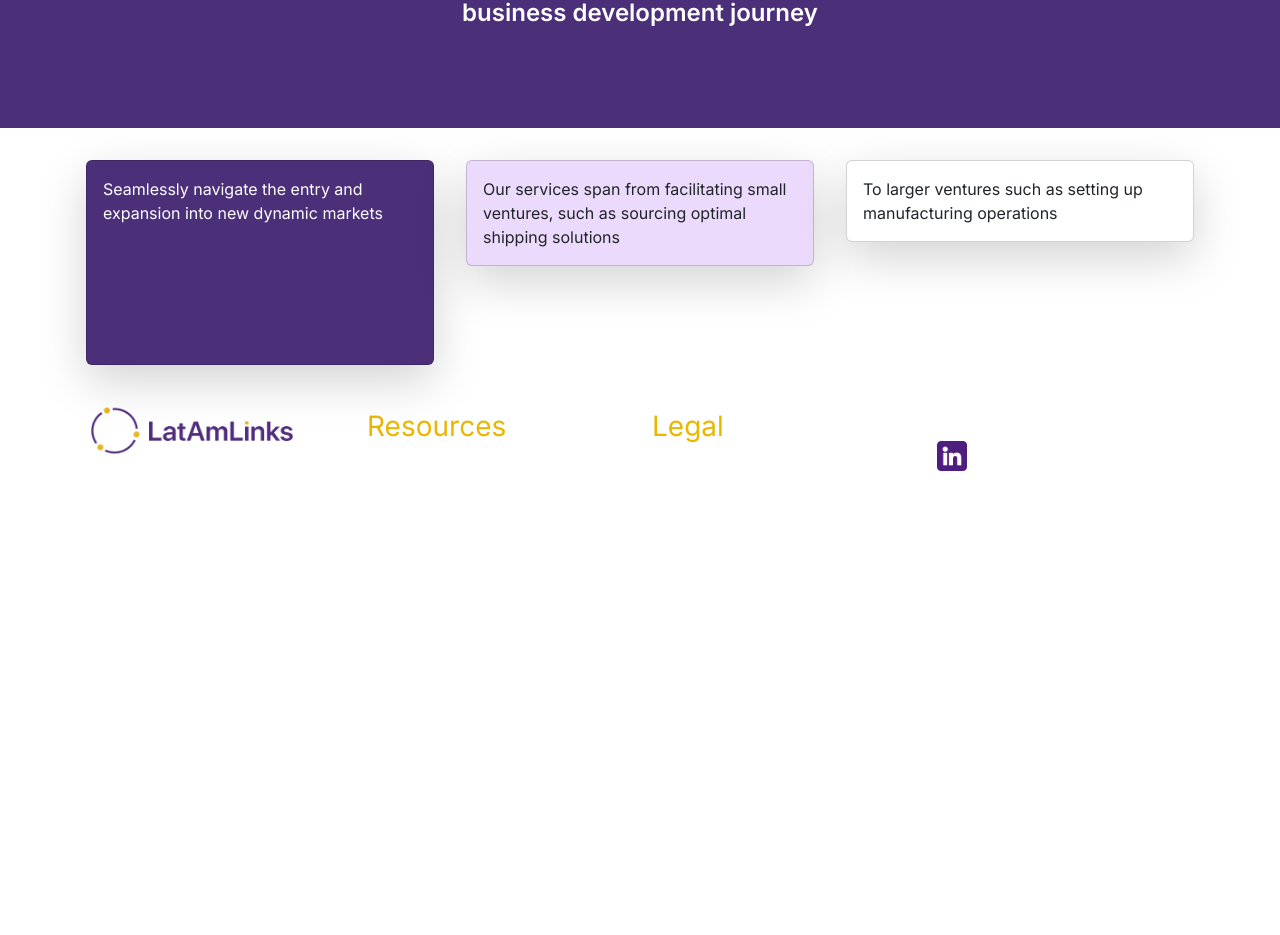
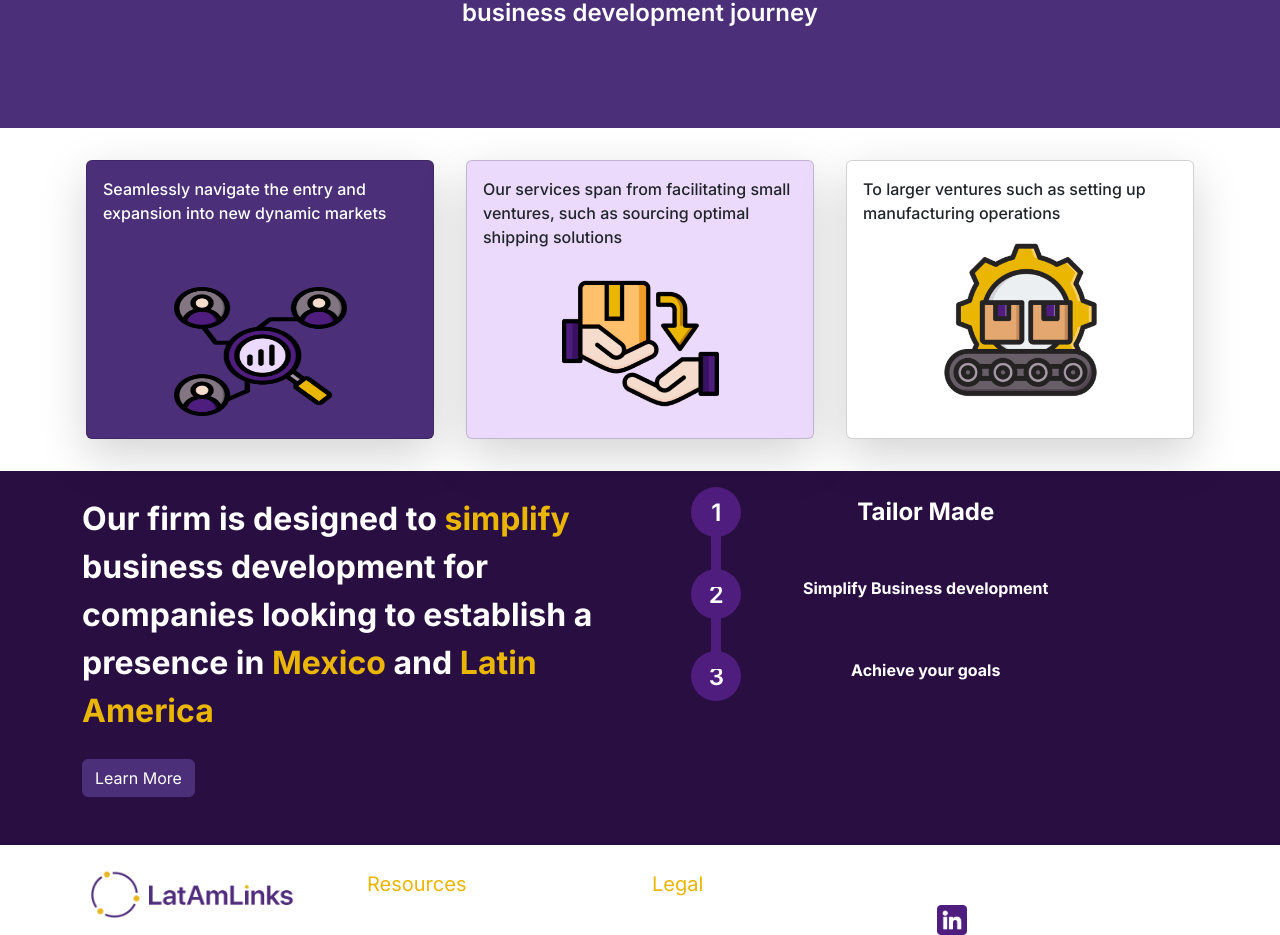
Before and after one commit to LATAMLINKS/LATAMLINKS.github.io, a Next.js app: page / in a window 1280 px wide. Shown: the part 848-1783 px from the top of the page. Before the commit the page ends 1319 px from the top, so only its background shows below. Built offline with nearby package versions, Linux system fonts and the light colour scheme.

Commit message:
first page done

```diff
--- a/src/app/page.tsx
+++ b/src/app/page.tsx
@@ -3,6 +3,9 @@ import Image from "next/image";
 import styles from "@/assets/css/home/styles.module.css"
 
 import logoCirculo from "../../public/assets/images/Logo_Circulo.png"
+import researchImage from "../../public/assets/images/HomePage/research-1.png"
+import dropShipingImage from "../../public/assets/images/HomePage/drop-shipping-1.png"
+import productionImage from "../../public/assets/images/HomePage/production-line-1.png"
 
 export default function Home() {
   return (
@@ -12,7 +15,7 @@ export default function Home() {
           <div className="row">
             <div className="col-12 col-md-7">
               <p className="fs-1 fw-bold">
-                Simplifying your path to success in Mexico and Latin America.
+                Simplifying your path to success in Mexico and Latin America<span className="text-secondary">.</span>
               </p>
               <p className="fs-5 fw-medium">
                 If you’re currently considering developing your business in Mexico and Latin America we can help you save time and money by facilitating the process
@@ -50,34 +53,161 @@ export default function Home() {
           </p>
         </div>
       </section>
-      <section className="mt-3">
+      <section className="my-3">
         <div className="container">
           <div className="row gx-4 gy-2">
             <div className="p-3 col-12 col-md-4">
               <div className={"card bg-primary shadow-lg " + styles.card}>
                 <div className="card-body">
-                  <p className="card-text text-white">
+                  <p className="card-text text-white fw-medium">
                     Seamlessly navigate the entry and expansion into new dynamic markets
                   </p>
+                </div>
+                <div className="d-flex flex-column justify-content-center align-items-center">
+                  <Image src={researchImage} alt="Research image" className="w-50 h-75" />
                 </div>
               </div>
             </div>
             <div className="p-3 col-12 col-md-4">
               <div className="card bg-third shadow-lg">
                 <div className="card-body">
-                  <p className="card-text">
+                  <p className="card-text fw-medium">
                     Our services span from facilitating small ventures, such as sourcing optimal shipping solutions
                   </p>
+                  <div className="d-flex flex-column justify-content-center align-items-center">
+                    <Image src={dropShipingImage} alt="Drop Shiping image" className="w-50 h-75" />
+                  </div>
                 </div>
               </div>
             </div>
             <div className="p-3 col-12 col-md-4">
-              <div className="card shadow-lg">
+              <div className="card shadow-lg h-100">
                 <div className="card-body">
-                  <p className="card-text">
+                  <p className="card-text fw-medium">
                     To larger ventures such as setting up manufacturing operations
                   </p>
+                  <div className="d-flex flex-column justify-content-center align-items-center">
+                    <Image src={productionImage} alt="Production image" className="w-50 h-75" />
+                  </div>
                 </div>
+              </div>
+            </div>
+          </div>
+        </div>
+      </section>
+      <section className="bg-fourth">
+        <div className="container">
+          <div className="row">
+            <div className="col-12 col-md-6">
+              <p className="fs-2 fw-bold my-4 text-white">
+                Our firm is designed to <span className="text-secondary">simplify</span> business development
+                for companies looking to establish a presence
+                in <span className="text-secondary">Mexico</span> and <span className="text-secondary">Latin America</span>
+              </p>
+              <a href="" className="btn btn-primary mb-5">Learn More</a>
+            </div>
+            <div className="col-12 col-md-6">
+              <div className="d-flex flex-column justify-content-center align-items-center">
+                <ul className={styles.timeLineWithIcons}>
+                  <li className={"container py-3 " + styles.timeLineItem}>
+                    <div className="row">
+                      <div className="col-2 text-center">
+                        <div className={"pt-2 " + styles.listItemContainer}>
+                          <span className="text-white fs-4 fw-semibold ">
+                            1
+                          </span>
+                          <div className={styles.firstListItem} />
+                        </div>
+                      </div>
+                      <div className="col-10">
+                        <button
+                          className="btn btn-fourth bg-fourth text-white fs-4 fw-bold w-75 ms-2"
+                          type="button"
+                          data-bs-toggle="collapse"
+                          data-bs-target="#collapse-1"
+                          aria-expanded="false"
+                          aria-controls="collapseWidthExample"
+                        >
+                          Tailor Made
+                        </button>
+                        <div className="collapse" id="collapse-1">
+                          <div
+                            className={"card card-body bg-transparent text-white fs-6 " + styles.cardTimeline}
+                          >
+                            We´ll recommend companies that
+                            best match the characteristics
+                            and needs of our clients
+                          </div>
+                        </div>
+                      </div>
+                    </div>
+                  </li>
+                  <li className={"container py-3 " + styles.timeLineItem}>
+                    <div className="row">
+                      <div className="col-2 text-center">
+                        <div className={"pt-2 " + styles.listItemContainer}>
+                          <span className="text-white fs-4 fw-semibold text-center">
+                            2
+                          </span>
+                          <div className={styles.mediumListItem} />
+                        </div>
+                      </div>
+                      <div className="col-10">
+                        <button
+                          className="btn btn-fourth bg-fourth text-white fs-6 fw-bold w-75 ms-2"
+                          type="button"
+                          data-bs-toggle="collapse"
+                          data-bs-target="#collapse-2"
+                          aria-expanded="false"
+                          aria-controls="collapseWidthExample"
+                        >
+                          Simplify Business development
+                        </button>
+                        <div className="collapse" id="collapse-2">
+                          <div
+                            className={"card card-body bg-transparent text-white fs-6 " + styles.cardTimeline}
+                          >
+                            &quot;We´ll guide you in connecting and
+                            building business relationships
+                            within our network&quot;
+                          </div>
+                        </div>
+                      </div>
+                    </div>
+                  </li>
+                  <li className={"container py-3 " + styles.timeLineItem}>
+                    <div className="row">
+                      <div className="col-2 text-center">
+                        <div className={"pt-2 " + styles.listItemContainer}>
+                          <span className="text-white fs-4 fw-semibold ">
+                            3
+                          </span>
+                          <div className={styles.lastListItem} />
+                        </div>
+                      </div>
+                      <div className="col-10">
+                        <button
+                          className="btn btn-fourth bg-fourth text-white fs-6 fw-bold w-75 ms-2"
+                          type="button"
+                          data-bs-toggle="collapse"
+                          data-bs-target="#collapse-3"
+                          aria-expanded="false"
+                          aria-controls="collapseWidthExample"
+                        >
+                          Achieve your goals
+                        </button>
+                        <div className="collapse" id="collapse-3">
+                          <div
+                            className={"card card-body bg-transparent text-white fs-6 " + styles.cardTimeline}
+                          >
+                            &quot;We strive for a 100%
+                            success rate&quot;
+                          </div>
+                        </div>
+                      </div>
+                    </div>
+                  </li>
+                </ul>
               </div>
             </div>
           </div>
--- a/src/assets/css/home/styles.module.css
+++ b/src/assets/css/home/styles.module.css
@@ -31,5 +31,66 @@
 }
 
 .card {
-  height: 205px;
+  height: 100%;
 }
+
+.timeLineWithIcons {
+  width: 90%;
+  list-style: none;
+  padding-left: 0;
+}
+
+.cardTimeline {
+  border-style: none;
+}
+
+.timeLineItem:has(button[aria-expanded="true"]) {
+  background-color: rgba(79, 29, 125, 0.3);
+  border-radius: 20px;
+}
+
+.listItemContainer {
+  background-color: #4f1d7d;
+  border-radius: 60%;
+  height: 50px;
+  width: 50px;
+}
+
+.listItemContainer .firstListItem,
+.mediumListItem {
+  position: relative;
+  top: 1px;
+  left: 20px;
+  background-color: #4f1d7d;
+  border-left: 2px #4f1d7d;
+  height: 130%;
+  width: 10px;
+}
+
+.timeLineItem:has(button[aria-expanded="true"]) .firstListItem {
+  height: 370%;
+  animation: 0.5s normal growthFirstItem;
+}
+
+@keyframes growthFirstItem {
+  0% {
+    height: 130%;
+  }
+  100% {
+    height: 370%;
+  }
+}
+
+.timeLineItem:has(button[aria-expanded="true"]) .mediumListItem {
+  height: 280%;
+  animation: 0.5s normal growthMediumItem;
+}
+
+@keyframes growthMediumItem {
+  0% {
+    height: 130%;
+  }
+  100% {
+    height: 280%;
+  }
+}
--- a/src/assets/scss/_custom_colors.scss
+++ b/src/assets/scss/_custom_colors.scss
@@ -5,6 +5,8 @@ $theme-colors: (
   "primary": #4b2f78,
   "secondary": #eab600,
   "third": #ecdafd,
+  "fourth": #290e42,
+  "transparent": rgba(255, 255, 255, 0),
 );
 
 // Required
--- a/src/components/sections/Footer/Footer.tsx
+++ b/src/components/sections/Footer/Footer.tsx
@@ -13,10 +13,10 @@ const Footer = (props: any) => {
           </a>
         </div>
         <div className="col-lg-3">
-          <span className="fs-3 text-secondary">Resources</span>
+          <span className="fs-5 text-secondary">Resources</span>
         </div>
         <div className="col-lg-3">
-          <span className="fs-3 text-secondary">Legal</span>
+          <span className="fs-5 text-secondary">Legal</span>
         </div>
         <div className="col-lg-3 d-flex align-items-end">
           <a className="navbar-brand" href="/">
```
